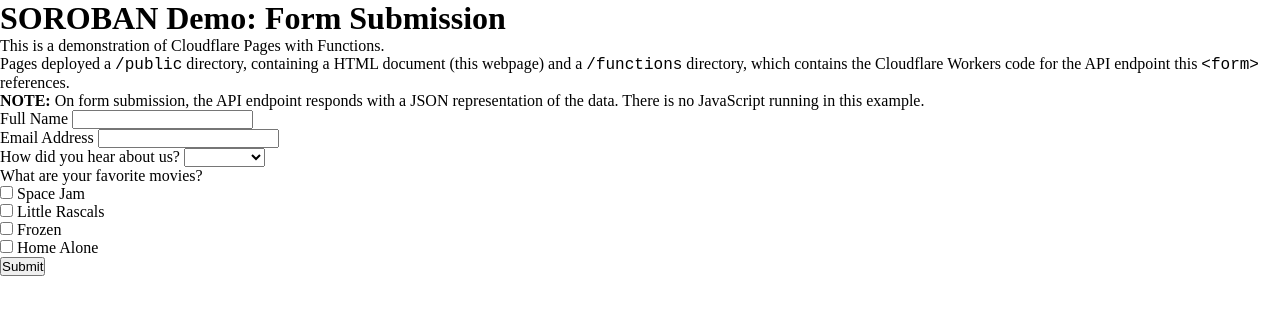
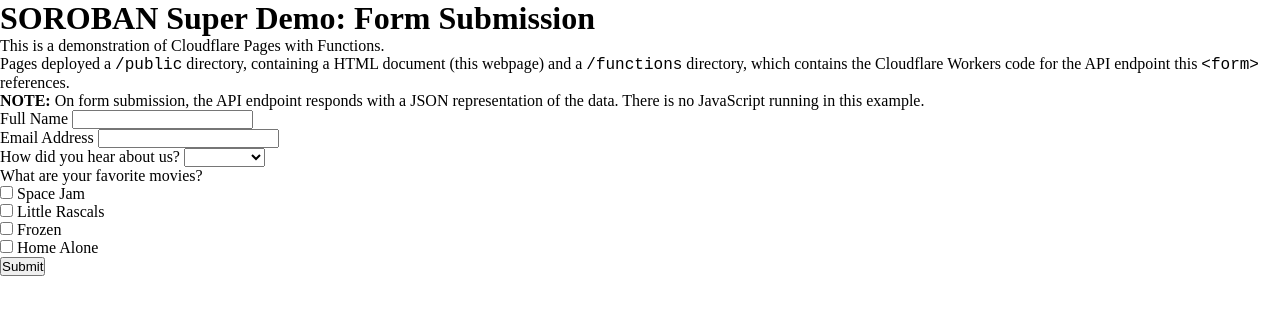
Before and after one commit to DesertBlockchain/vscodetest, a plain HTML site: page index.html in a window 1280 px wide. Drawn offline with Linux system fonts and the light colour scheme.

Commit message:
Additional Added Features

```diff
--- a/index.html
+++ b/index.html
@@ -13,7 +13,7 @@
 	<body>
 
 		<main>
-			<h1>SOROBAN Demo: Form Submission</h1>
+			<h1>SOROBAN Super Demo: Form Submission</h1>
 
 			<blockquote>
 				<p>This is a demonstration of Cloudflare Pages with Functions.</p>
```
